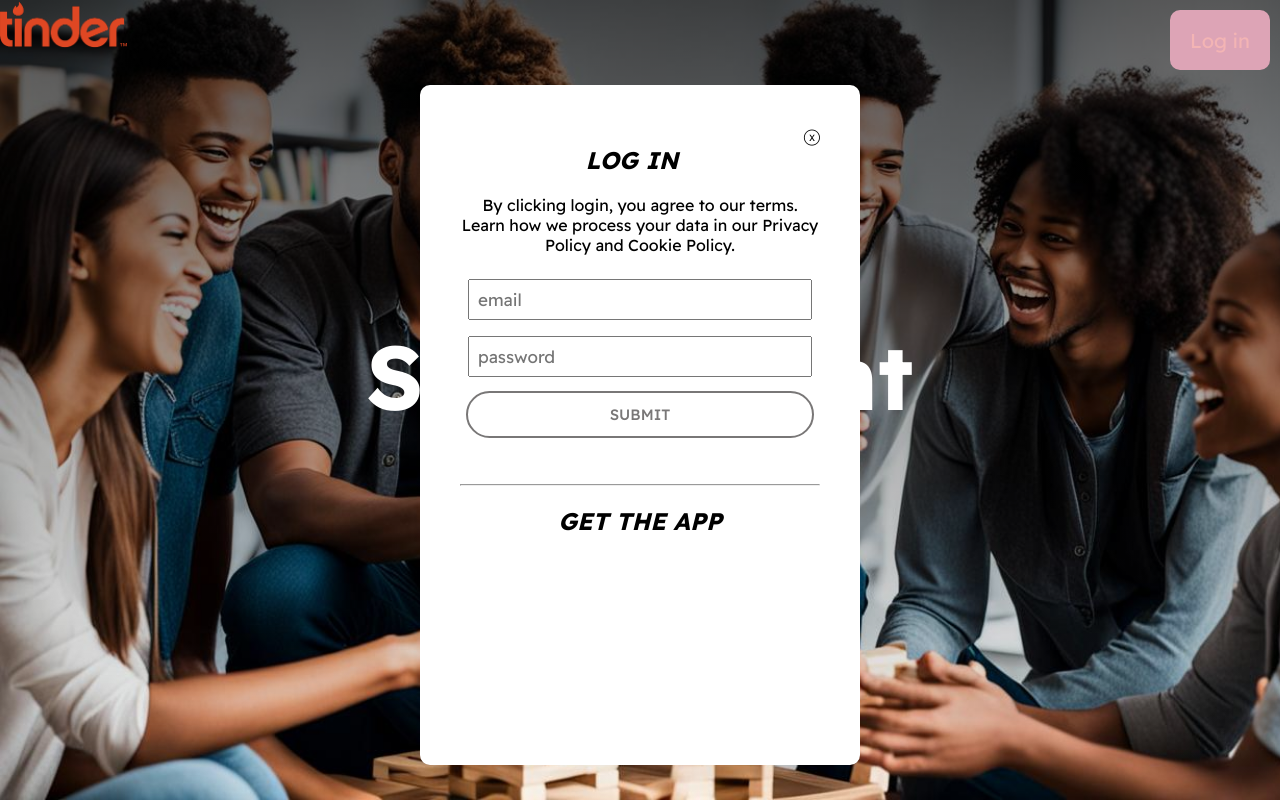
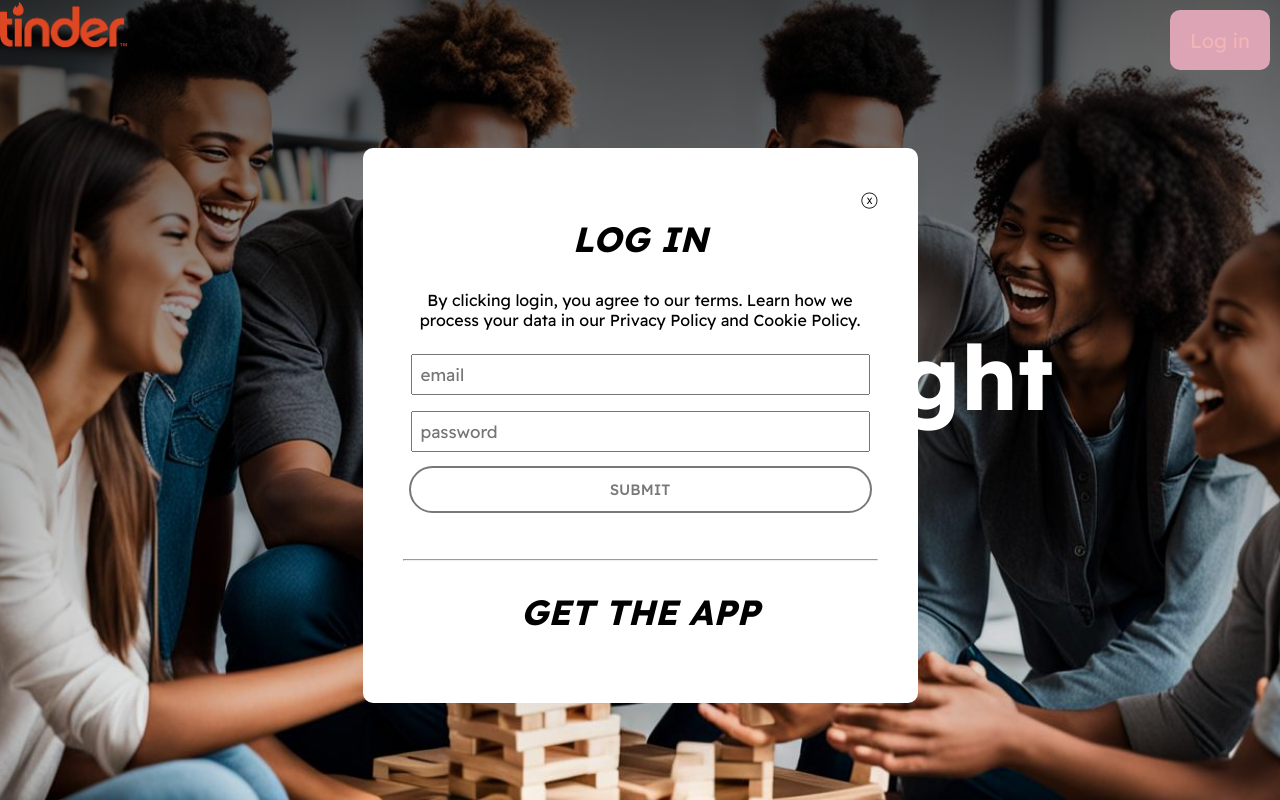
Before and after one commit to SteveB98/Tinder-Clone, a React (Create React App) app in the folder tinder-frontend/: page / in a window 1280 px wide. Both pictures are taken after a click on the button "Log in". Built offline with nearby package versions, Linux system fonts and the light colour scheme.

Commit message:
Addition of animations on Home.js

```diff
--- a/tinder-frontend/src/index.css
+++ b/tinder-frontend/src/index.css
@@ -15,13 +15,14 @@
     transform: translateX(0px);
   }
 }
-@keyframes fadeIn{
-  from{
-  opacity: 0;
-  }
-  to{
-  opacity:1;
-  }
+@keyframes fadeIn {
+  0% {opacity: 0;}
+  100% {opacity: 1;}
+}
+
+@keyframes fadeOut {
+  0% {opacity: 1;}
+  100% {opacity: 0;}
 }
 
 html,body{
@@ -29,21 +30,79 @@ html,body{
   padding: 0;
   height: 100%;
   text-align: center;
+  block-size: 100%;
+  inline-size: 100%;
 }
 
 h2{
+  font-size: 35px;
   font-style: italic;
+}
+
+h3{
+  font-size: 30px;
+  font-weight: 400;
+  font-style: italic;
+  top: -25px;
+  position: relative;
+
 }
 *{
   font-family: 'Readex Pro', sans-serif;
 }
-
+/*-------------------Primary Title-------------------*/
 /*Target everything and put it at a margin of 0*/
 .primary-title{
   font-size: 90px;
   color: rgba(255,255,255);
   animation: fadeIn  0.6s, slideInLeft 0.6s ease-in;
+  max-width: 570px;
+  right: -495px;
+
+  position: relative;
+  transition: opacity 1s ease-in-out;
+
 }
+
+.primary-title::before {
+  content: " ";
+  display: block;
+  position: absolute;
+  top: 0px; right: 0px; left: 0px;
+  bottom: -15px;
+  border-radius: 100px;
+  background: hsla(7, 85%, 49%, 0.397);
+  z-index: -1;
+  opacity: 0;
+  transition: opacity 0.3s ease-in-out;
+  -moz-transition: opacity 0.3s ease-in-out;
+  -webkit-transition: opacity 0.3s ease-in-out;
+}
+
+/*Red Background around Hero Placement*/
+.primary-title:hover::before {
+  display: block;
+  opacity: 1;
+  bottom: -15px;
+  animation: fadeIn 0.5s fadeOut 0.5s ease-in-out;
+  backface-visibility: hidden;
+  border-radius: 100px;
+  -webkit-backface-visibility: hidden;
+  -moz-backface-visibility: hidden;
+  -ms-backface-visibility: hidden;
+  transition: opacity .2s ease-in-out;
+  -moz-transition: opacity 0.2s ease-in-out;
+  -webkit-transition: opacity 0.2s ease-in-out;
+ /*transform-origin: bottom left;*/
+}
+
+
+@media (orientation: landscape) {
+  body {
+    grid-auto-flow: column;
+  }
+}
+/*--------------------Primary and Secondary Buttons---------------------------*/
 
 .primary-button{
   color: #fff;
@@ -56,6 +115,47 @@ h2{
   transition:all 0.3s;
   animation: fadeIn 1s;
 }
+.primary-button::before {
+  content: " ";
+  display: block;
+  position: absolute;
+  top: 0px; right: 0px; left: 0px;
+  size: 100
+  ;
+  border-radius: 100px;
+  background: hsla(7, 85%, 49%, 0.223);
+  z-index: -1;
+  opacity: 0;
+  transition: opacity 0.3s ease-in-out;
+  -moz-transition: opacity 0.3s ease-in-out;
+  -webkit-transition: opacity 0.3s ease-in-out;
+  height: 70px;
+  width: 220px;
+  top: -10px;
+  left: -10px;
+}
+
+/*Red Background around Hero Placement*/
+.primary-button:hover::before {
+  display: block;
+  opacity: 1;
+  animation: fadeIn 0.5s fadeOut 0.5s ease-in-out;
+  backface-visibility: hidden;
+  height: 70px;
+  width: 220px;
+  top: -10px;
+  left: -10px;
+
+  border-radius: 100px;
+  -webkit-backface-visibility: hidden;
+  -moz-backface-visibility: hidden;
+  -ms-backface-visibility: hidden;
+  transition: opacity .2s ease-in-out;
+  -moz-transition: opacity 0.2s ease-in-out;
+  -webkit-transition: opacity 0.2s ease-in-out;
+ /*transform-origin: bottom left;*/
+}
+
 
 .primary-button:hover{
   transform: translateY(-10px);
@@ -87,6 +187,10 @@ h2{
   background-color: rgb(226,115,155);
 }
 
+.secondary-button::after{
+  animation: preloader .6s ease-in-out alternate infinite;
+}
+/*-------------------Body-------------------*/
 body {
   margin: 0;
   font-family: -apple-system, BlinkMacSystemFont, 'Segoe UI', 'Roboto', 'Oxygen',
@@ -94,13 +198,10 @@ body {
     sans-serif;
   -webkit-font-smoothing: antialiased;
   -moz-osx-font-smoothing: grayscale;
+  min-block-size: 100%;
+  min-inline-size: 100%;
+  box-sizing: border-box;
 }
-
-code {
-  font-family: source-code-pro, Menlo, Monaco, Consolas, 'Courier New',
-    monospace;
-}
-
 /*---------Navbar------------*/
 nav{
   width: 100%;
@@ -146,9 +247,47 @@ nav .logo{
   animation: fadeIn 0.5s, slideInRight 0.5s ease-in;
   height: 60%;
 }
+/*---------Loader------------*/
+:root {
+  --main-color: #ecf0f1;
+  --point-color: #555;
+  --size: 5px;
+}
 
+.loader {
+  background-color: var(--main-color);
+  overflow: hidden;
+  width: 100%;
+  height: 100%;
+  position: fixed;
+  top: 0; left: 0;
+  display: flex;
+  align-items: center;
+  align-content: center;
+  justify-content: center;
+  z-index: 100000;
+}
 
+.loader__element {
+  border-radius: 100%;
+  border: var(--size) solid var(--point-color);
+  margin: calc(var(--size)*2);
+}
 
+.loader__element:nth-child(1) {
+  animation: preloader .6s ease-in-out alternate infinite;
+}
+.loader__element:nth-child(2) {
+  animation: preloader .6s ease-in-out alternate .2s infinite;
+}
+
+.loader__element:nth-child(3) {
+  animation: preloader .6s ease-in-out alternate .4s infinite;
+}
+
+@keyframes preloader {
+  100% { transform: scale(2); }
+}
 /*------Home Page------*/
 .overlay{
   width: 100vw;
@@ -178,16 +317,32 @@ nav .logo{
   right: 0;
   bottom: 0;
   margin: auto;
-  max-width: 360px;
-  height: 600px;
+  width: 475px;
+  height: 475px;
   background-color: rgb(255,255,255);
   border-radius: 10px;
   padding: 40px;
   transition: all 0.3s;
-  animation: fadeIn 0.3s, fadeOut 0.3s;
+  animation: fadeIn 0.5s;
+
 }
 
-
+.auth-modal::after{
+  position: absolute;
+  height: fit-content;
+  top: 50px;
+  left: 0;
+  right: 0;
+  bottom: 0;
+  margin: auto;
+  width: 475px;
+  height: 475px;
+  background-color: rgb(255,255,255);
+  border-radius: 10px;
+  padding: 40px;
+  transition: all 0.3s;
+  animation: fadeOut 1.5s;
+}
 .auth-modal .close-icon {
   float: right;
 }
@@ -208,6 +363,7 @@ nav .logo{
 .auth-modal input[type=email]:hover::placeholder{
   color:  rgb(221,39,22);
 }
+
 
 /*------Onboarding Page------*/
 .onboarding{
@@ -328,6 +484,8 @@ nav .logo{
 }
 
 /*------Dashboard Page(tindercards component)------*/
+
+
 .tindercards{
   display: flex;
  justify-content: space-between;
@@ -349,6 +507,7 @@ nav .logo{
 .tindercards .tinderCards_cardContainer{
   width: 400px;
   height: 650px;
+
 }
 
 .card{
@@ -360,12 +519,15 @@ nav .logo{
   background-size: cover;
   background-position: center;
   animation: fadeIn 0.5s;
+
 }
 .swipeButtons{
   animation: fadeIn 2s;
+
 }
 .header{
   animation: fadeIn 1s;
+
 }
 .header_logo{
   animation: fadeIn 1s;
```
